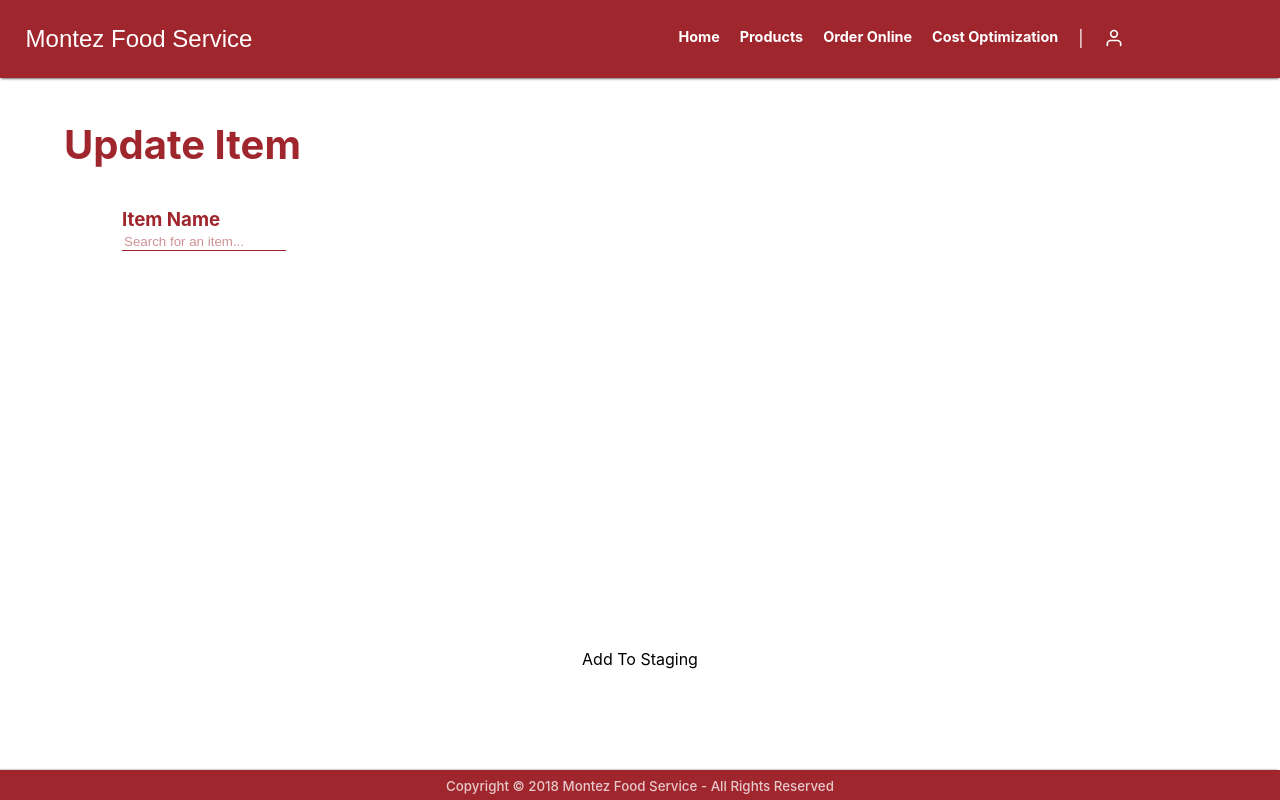
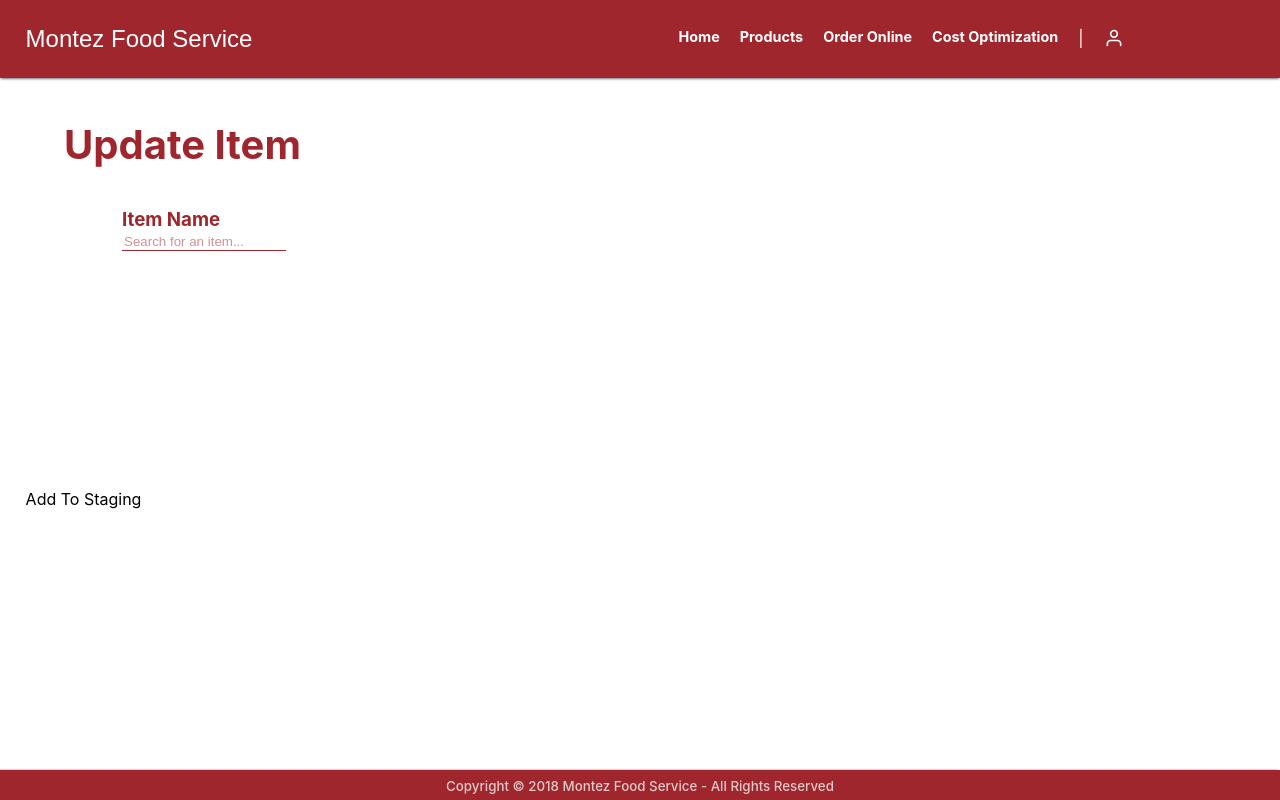
Before and after one commit to jgarcia4444/montez-food-service-web, a React (Create React App) app: page /users/admin/update-item in a window 1280 px wide. Built offline with nearby package versions, Linux system fonts and the light colour scheme.

Commit message:
Added in the stylesheet for the update item page.

```diff
--- a/src/pages/Admin/UpdateItemPage/index.js
+++ b/src/pages/Admin/UpdateItemPage/index.js
@@ -2,6 +2,7 @@ import React from 'react';
 import { connect } from 'react-redux';
 
 import "../../../styles/Global.css";
+import '../../../styles/pages/UpdateItemPage/index.css';
 
 import Layout from '../../../shared/Layout';
 import UpdateItemForm from '../../../components/UpdateItems/Forms/UpdateItemForm';
--- a/src/styles/components/UpdateItems/Forms/UpdateItemForm/index.css
+++ b/src/styles/components/UpdateItems/Forms/UpdateItemForm/index.css
@@ -46,7 +46,7 @@
     align-items: center;
     justify-content: flex-start;
     width: 70%;
-    height: 60vh;
+    height: 40vh;
 }
 
 .update-item-value>.input-row>.input-outer>.input {
--- /dev/null
+++ b/src/styles/pages/UpdateItemPage/index.css
@@ -0,0 +1,9 @@
+
+
+.add-to-staging-row {
+    width: 98%;
+    margin-left: 2%;
+    display: flex;
+    align-items: center;
+    justify-content: flex-start;
+}
```
